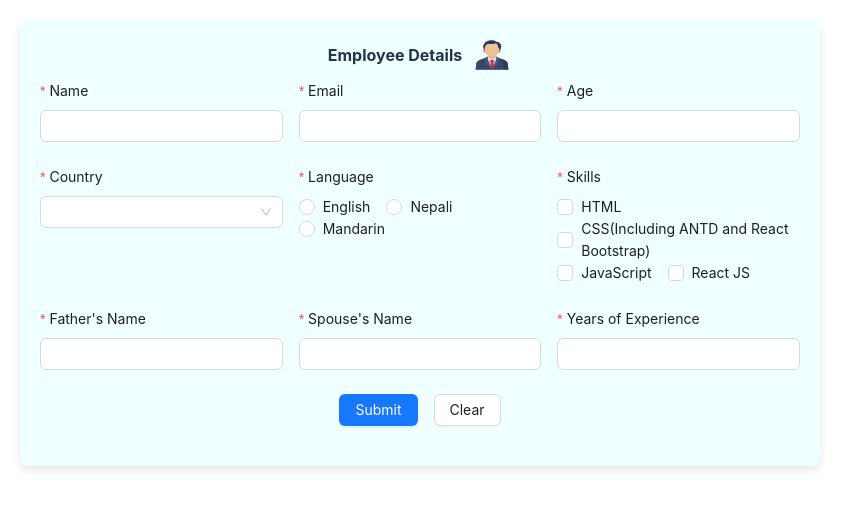
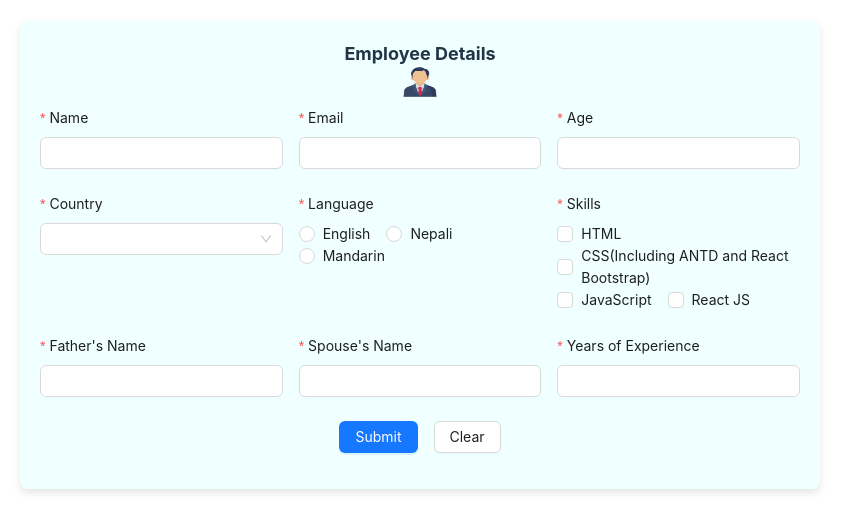
Before and after one commit to Rudraneel123/Antd, a React (Vite) app in the folder antd-project/: page / in a window 1280 px wide. Shown: the top 532 px of the page, without its empty margins (0-863 px from the left). Built offline with nearby package versions, Linux system fonts and the light colour scheme.

Commit message:
app.js committed

```diff
--- a/antd-project/src/App.jsx
+++ b/antd-project/src/App.jsx
@@ -76,25 +76,29 @@ const App = () => {
           borderRadius: "8px",
           boxShadow: "0 4px 8px rgba(0,0,0,0.1)",
           backgroundColor: "azure",
+          overflow: "hidden", // Prevents extra elements from overflowing
         }}
       >
         <strong
           style={{
-            display: "flex",
-            flexDirection: "row",
-            alignItems: "center",
-            justifyContent: "center",
-            gap: "10px",
+            display: "block",
+            textAlign: "center",
             paddingBottom: "10px",
-            textAlign: "center",
-            flexWrap: "wrap",
+            fontSize: "18px",
+            fontWeight: "bold",
           }}
         >
           Employee Details
+          <br />
           <img
             src="/manager.png"
             alt="employee"
-            style={{ height: "30px", width: "40px", maxWidth: "100%" }}
+            style={{
+              height: "30px",
+              width: "40px",
+              display: "block",
+              margin: "0 auto",
+            }}
           />
         </strong>
         <Form form={form} onFinish={onFinish} layout="vertical">
@@ -244,7 +248,9 @@ const App = () => {
         </Form>
         {/* </div> */}
         <ol>
-          <div style={{ marginTop: "20px" }}>
+          <div
+            style={{ display: "flex", flexDirection: "column", gap: "10px" }}
+          >
             {data.map((record, index) => (
               <div key={index} onClick={() => onViewRecord(record)}>
                 <span>{record.name}</span>
```
